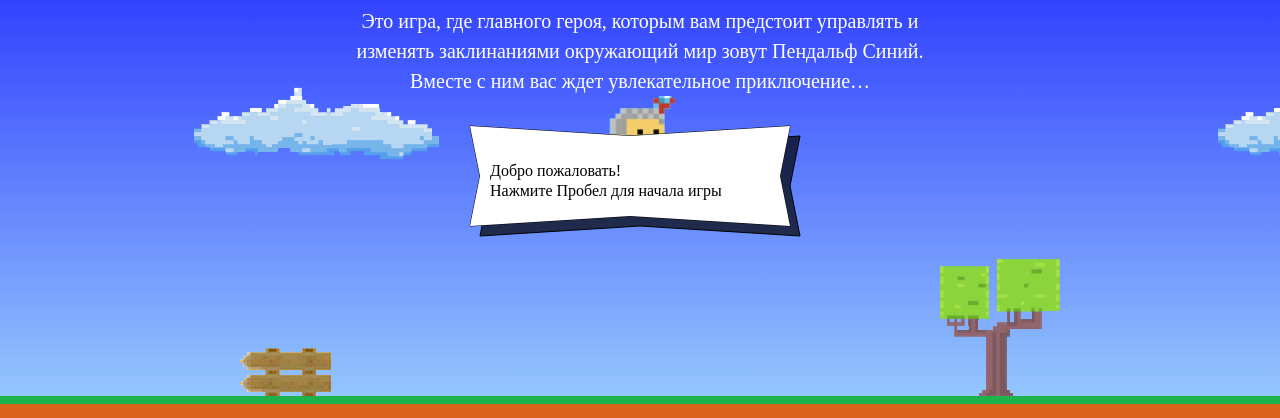
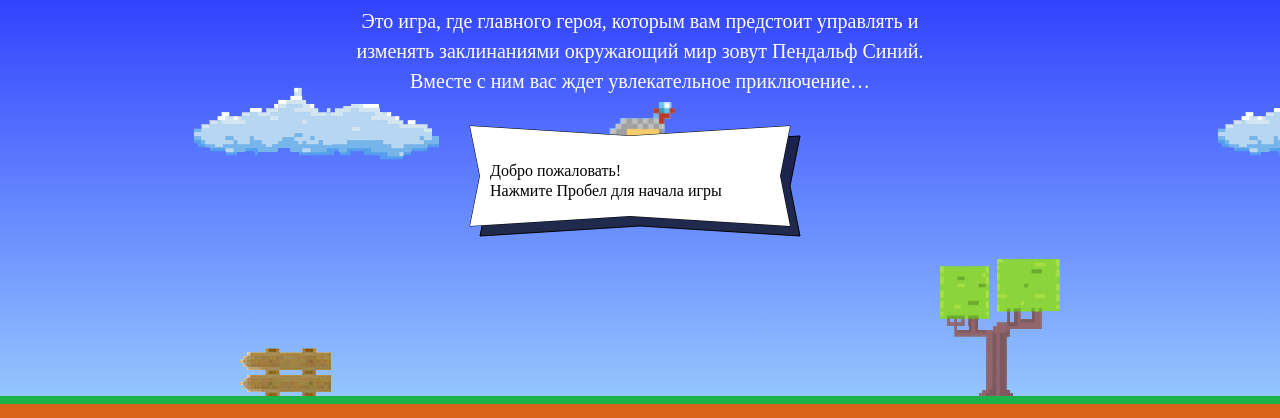
Before and after one commit to mazovladimir/231833-code-and-magick, a website: page index.html in a window 1280 px wide. Shown: the part 203-621 px from the top of the page. Drawn offline with Linux system fonts and the light colour scheme; a web font is replaced by a local one.

Commit message:
update 7

```diff
--- a/index.html
+++ b/index.html
@@ -184,10 +184,10 @@
     return left ? 5 : 2;
   };
   function getWizardX(width) {
-    return (width / 2) - (wizardWidth / 2);
+    return width / 2 - wizardWidth / 2;
   }
   function getWizardY(height) {
-    return height * 0.3 - getWizardHeight();
+    return height / 3 - getWizardHeight();
   }
 </script>
 <script src="./js/game.js"></script>
```
